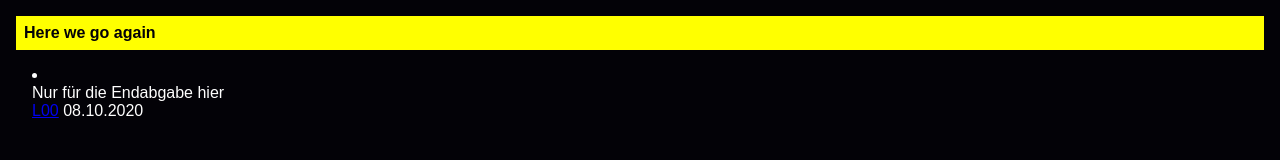
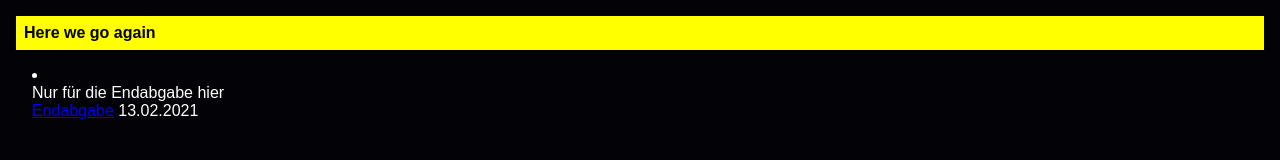
Before and after one commit to RueJohannes/EIA2-2020-2021, a plain HTML site: page Steckbrief/steckbrief.htm in a window 1280 px wide. Drawn offline with Linux system fonts and the light colour scheme.

Commit message:
Update steckbrief.htm

```diff
--- a/Steckbrief/steckbrief.htm
+++ b/Steckbrief/steckbrief.htm
@@ -43,7 +43,7 @@
 	<h1>Here we go again</h1>
 	<li>
 		<ul>Nur für die Endabgabe hier</ul>
-		<ul><a target="_blank" href="https://ruejohannes.github.io/EIA2-2020-2021/Aufgaben/L00_extra/index.html">L00</a> 08.10.2020</ul>
+		<ul><a target="_blank" href="https://ruejohannes.github.io/EIA-2020-2021-Endabgabe/index.html">Endabgabe</a> 13.02.2021</ul>
 	</li>
 </body>
 
```
